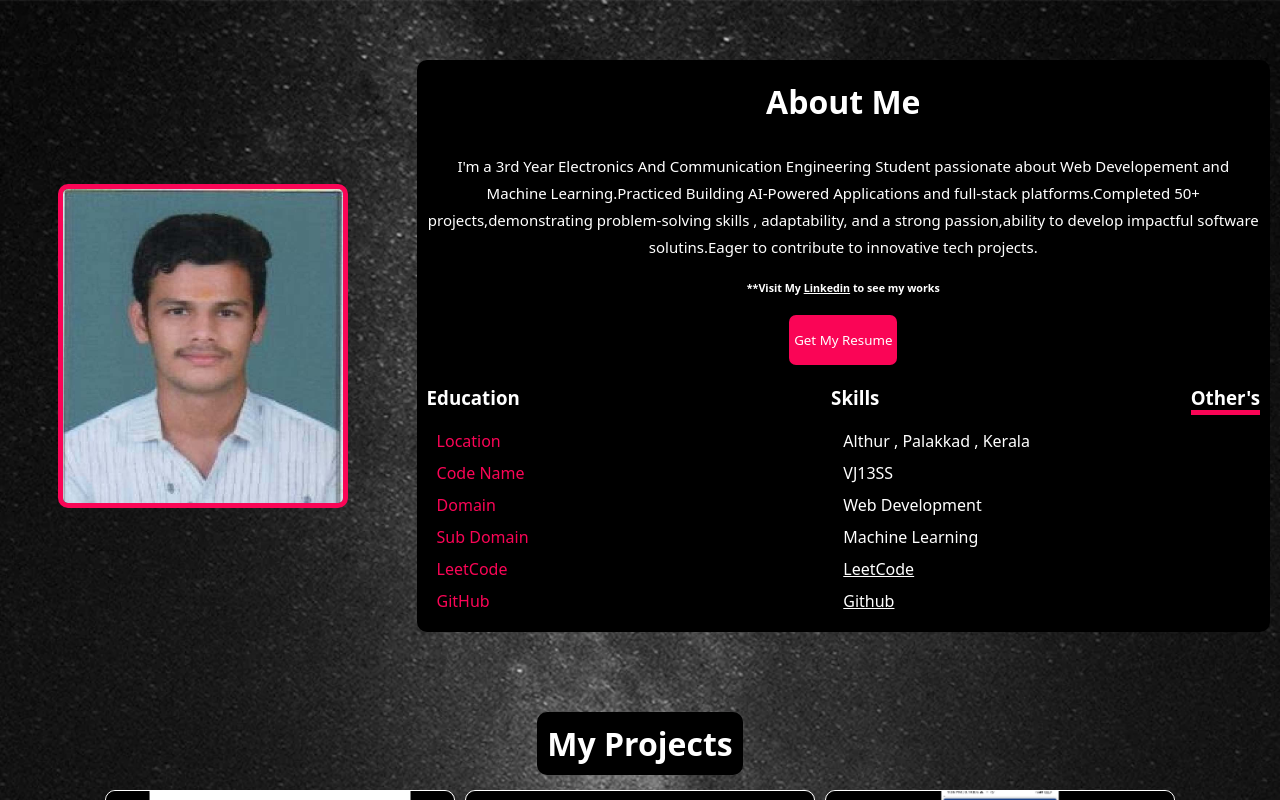
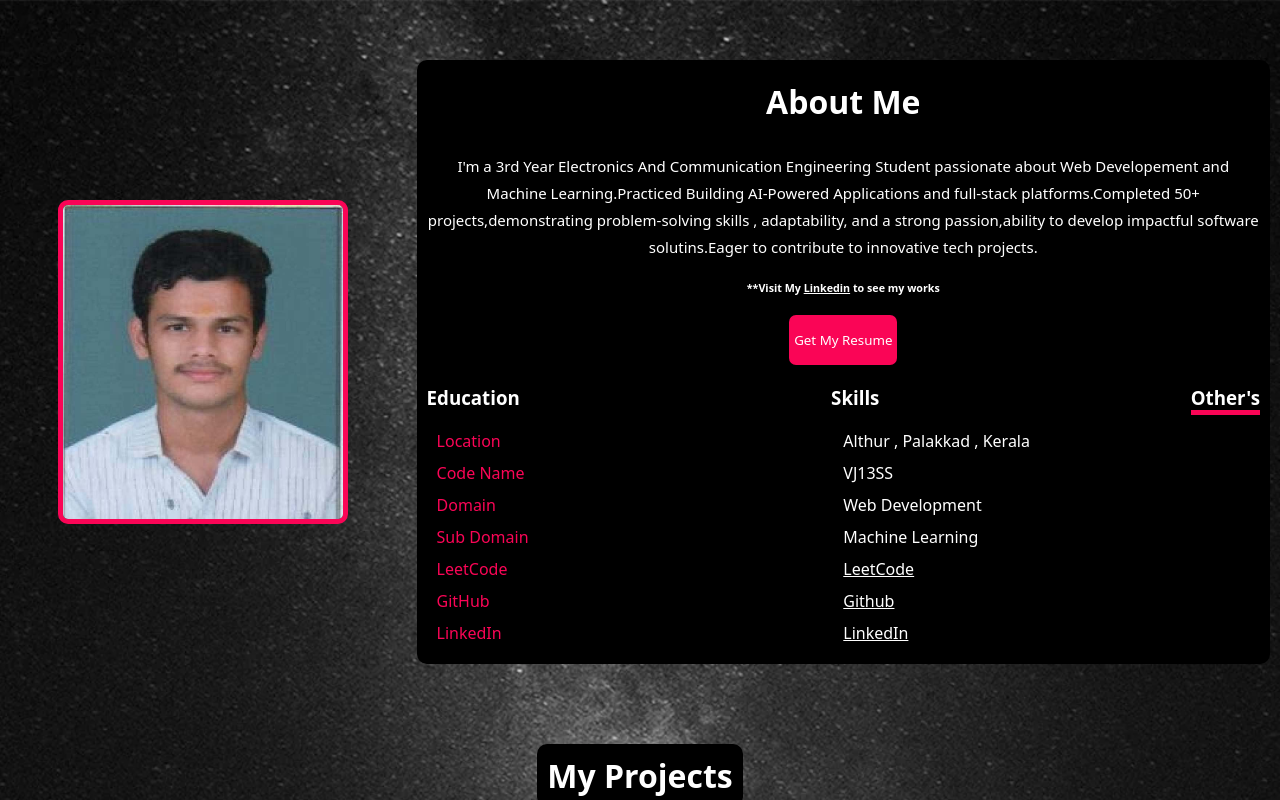
Before and after one commit to VJ13SS/Portfolio, a React (Vite) app in the folder frontend/: page / in a window 1280 px wide. Both pictures are taken after a click on the element "Other's". Shown: the part 810-1610 px from the top of the page. Built offline with nearby package versions, Linux system fonts and the light colour scheme.

Commit message:
Update about.jsx
Updated my resume

```diff
--- a/frontend/src/components/about/about.jsx
+++ b/frontend/src/components/about/about.jsx
@@ -19,9 +19,9 @@ export default function About() {
           a strong passion,ability to develop impactful software solutins.Eager
           to contribute to innovative tech projects.
         </p>
-        <h6>**Visit My <a href="#">Linkedin</a> to see my works</h6>
+        <h6>**Visit My <a href="https://www.linkedin.com/in/viswajith-s-connect">Linkedin</a> to see my works</h6>
 
-        <a href="/chat_response.pdf" download><button>Get My Resume</button></a>
+        <a href="/Viswajith_S.pdf" download><button>Get My Resume</button></a>
         <div className="other-details">
           <div className="header">
             <h3
@@ -126,6 +126,7 @@ export default function About() {
                   <span>GitHub</span>
                   <a href="#">Github</a>
                 </p>
+                <p><span>LinkedIn</span> <a href= "https://www.linkedin.com/in/viswajith-s-connect">LinkedIn</a></p>
               </div>
             )}
           </div>
```
